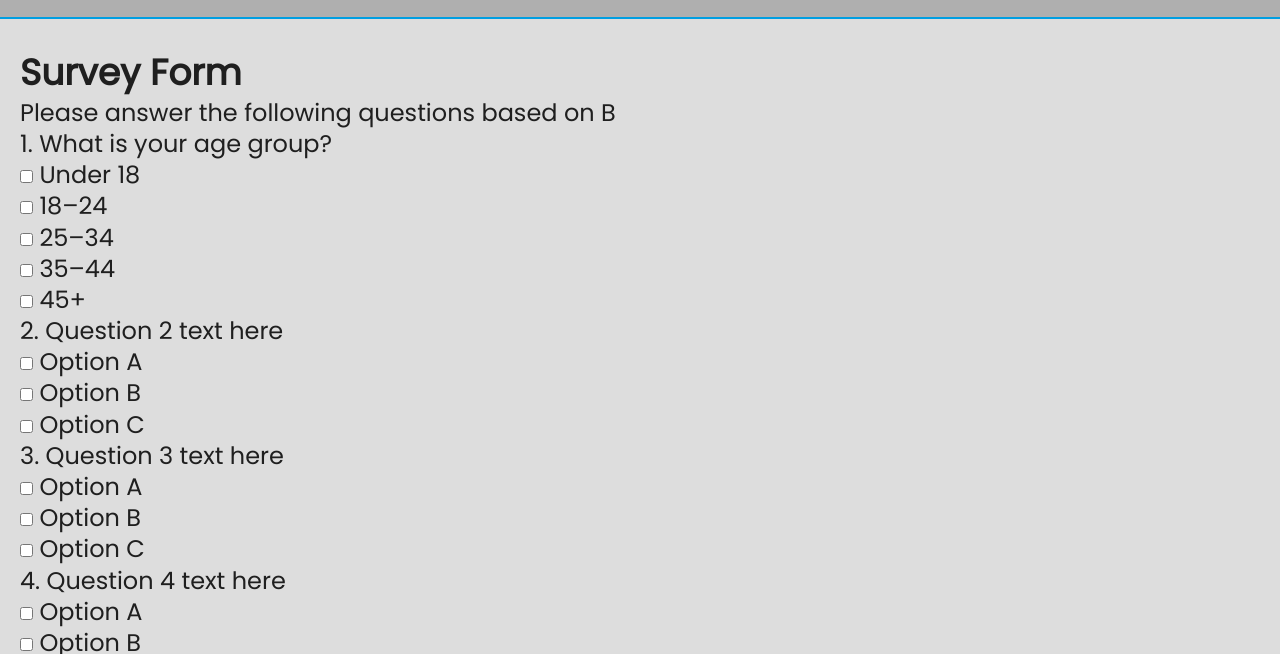
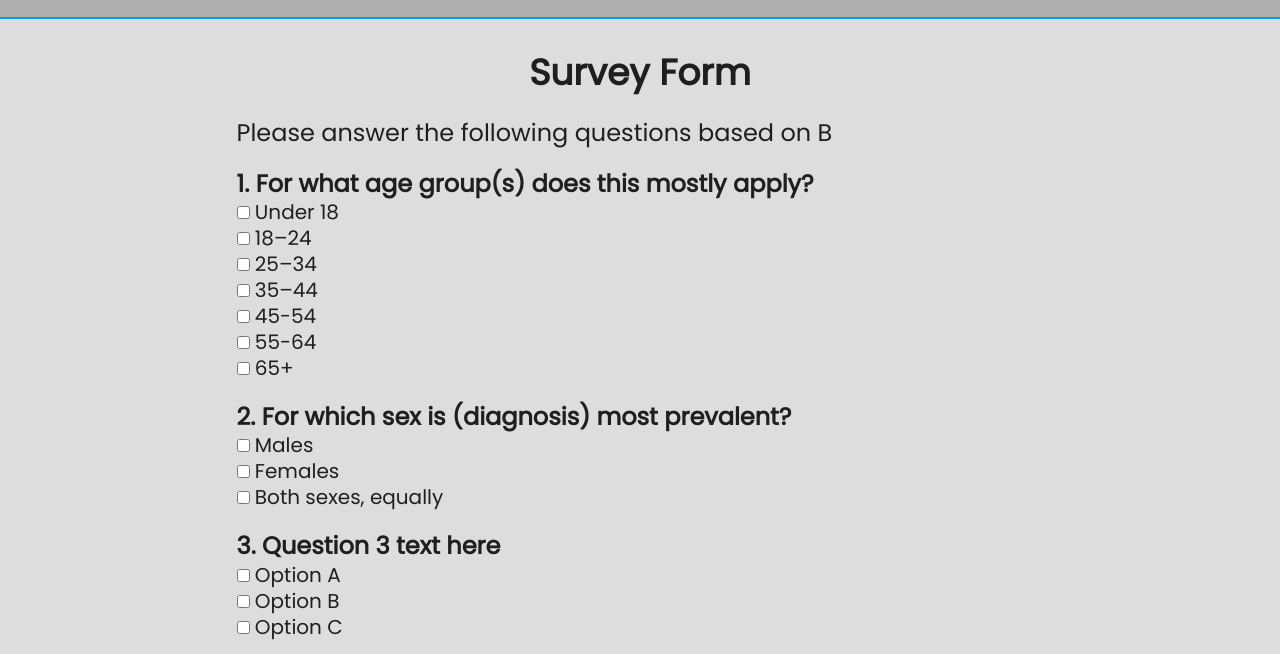
Before and after one commit to rohanh13/orca-formsite, a plain HTML site: page index.html in a window 1280 px wide. Shown: the part 70-724 px from the top of the page. Drawn offline with Linux system fonts and the light colour scheme.

Commit message:
Update 1.5

```diff
--- a/formscript.js
+++ b/formscript.js
@@ -19,6 +19,11 @@ document.addEventListener("DOMContentLoaded", () => {
       const para = document.getElementById("para1");
       if (para) {
         para.textContent = para.textContent.replace("(diagnosis)", randomDiag);
+      }
+
+      const label = document.getElementById("form-group");
+      if (label) {
+        label.textContent = label.textContent.replace("(diagnosis)", randomDiag);
       }
     })
     .catch(error => console.error('Error loading diagnoses.json:', error));
--- a/formstyle.css
+++ b/formstyle.css
@@ -81,12 +81,66 @@ main {
 
 /* Body Sections */
 .body {
-  padding: 120px 20px 20px
+  padding: 100px 20px 20px
+}
+
+.bold{
+  font-weight: bold;
+  color:#0066cc
+}
+
+h2 {
+  font-size: 36px;
+  text-align: center;
+  font-weight: bold;
+  margin-bottom: 20px;
+}
+
+.para1 {
+  font-size: 24px;
+  align-items: center;
+  margin-bottom: 20px;
+}
+
+.form-section {
+  max-width: 1000px;
+  margin: 0 auto;
+  padding: 20px;
+}
+
+.form-group, .form-group-sa {
+  margin-bottom: 20px; /* Space after the whole question group */
+}
+
+/* Remove margin from question stem to avoid gap */
+.form-group label:first-of-type {
+  margin-bottom: 10px; /* small gap to answers */
+  font-weight: bold;
+  font-size: 24px;
+}
+
+/* Remove any top margin on answers */
+.form-group label:not(:first-of-type) {
+  margin-top: 4px;
+  margin-bottom: 10px;
+  font-size: 20px;
+}
+
+/* For textarea styling */
+.form-group-sa textarea {
+  width: 100%;
+  font-family: 'Poppins', sans-serif;
+  font-size: 20px;
+  border-radius: 8px;
+  border: 1.5px solid #ccc;
+  padding: 10px;
+  resize: vertical;
+  box-sizing: border-box;
 }
 
 .form-section button {
 width: 100%;
-max-width: 600px;
+max-width: 1000px;
 padding: 12px;
 font-size: 1rem;
 border-radius: 8px;
--- a/index.html
+++ b/index.html
@@ -26,24 +26,26 @@
         <h2>Survey Form</h2>
 
         <p class="para1" id="para1">
-          Please answer the following questions based on (diagnosis)
+          Please answer the following questions based on <span class="bold">(diagnosis)</span>
         </p>
 
         <form id="surveyForm">
           <div class="form-group">
-            <label>1. What is your age group?</label><br>
+            <label>1. For what age group(s) does this mostly apply?</label><br>
             <label><input type="checkbox" name="question1" value="Under 18"> Under 18</label><br>
             <label><input type="checkbox" name="question1" value="18–24"> 18–24</label><br>
             <label><input type="checkbox" name="question1" value="25–34"> 25–34</label><br>
             <label><input type="checkbox" name="question1" value="35–44"> 35–44</label><br>
-            <label><input type="checkbox" name="question1" value="45+"> 45+</label>
+            <label><input type="checkbox" name="question1" value="45-54"> 45-54</label><br>
+            <label><input type="checkbox" name="question1" value="55-64"> 55-64</label><br>
+            <label><input type="checkbox" name="question1" value="65+"> 65+</label>
           </div>
 
           <div class="form-group">
-            <label>2. Question 2 text here</label><br>
-            <label><input type="checkbox" name="question2" value="Option A"> Option A</label><br>
-            <label><input type="checkbox" name="question2" value="Option B"> Option B</label><br>
-            <label><input type="checkbox" name="question2" value="Option C"> Option C</label>
+            <label>2. For which sex is (diagnosis) most prevalent?</label><br>
+            <label><input type="checkbox" name="question2" value="Males"> Males</label><br>
+            <label><input type="checkbox" name="question2" value="Females"> Females</label><br>
+            <label><input type="checkbox" name="question2" value="Neither"> Both sexes, equally</label>
           </div>
 
           <div class="form-group">
```
